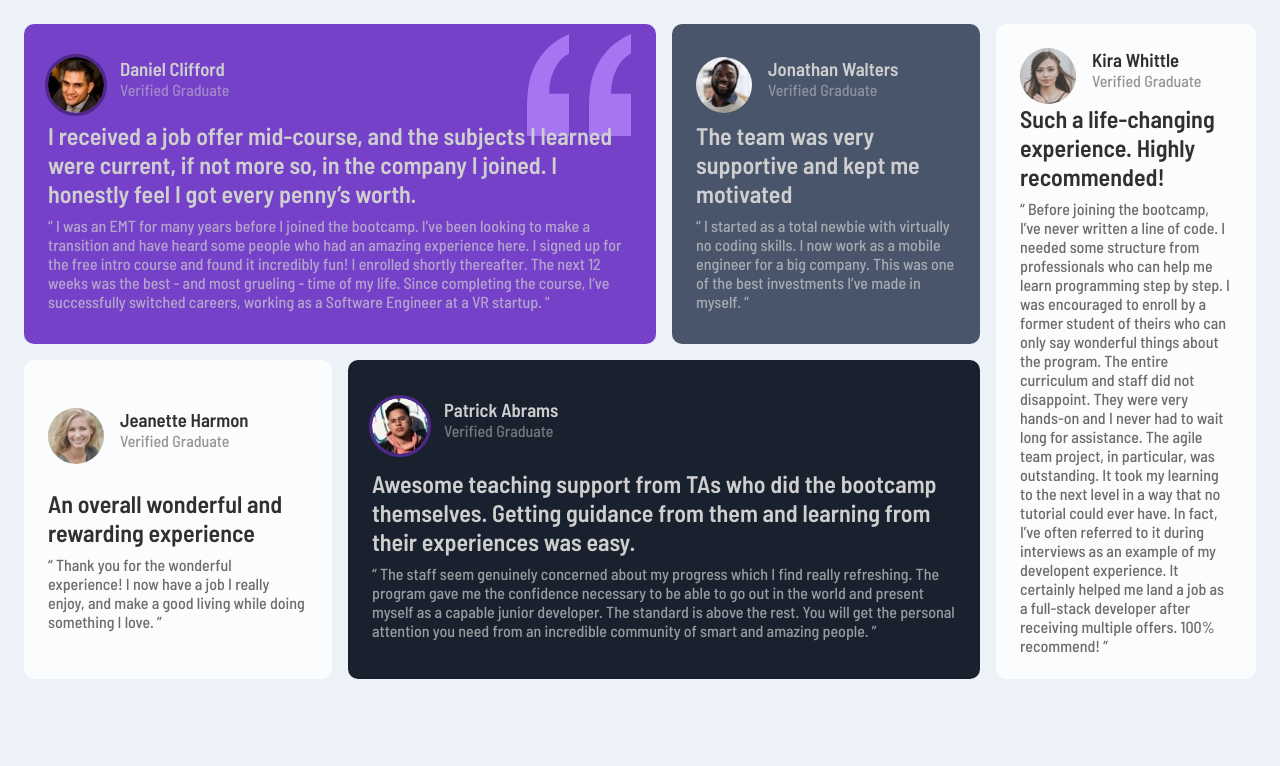
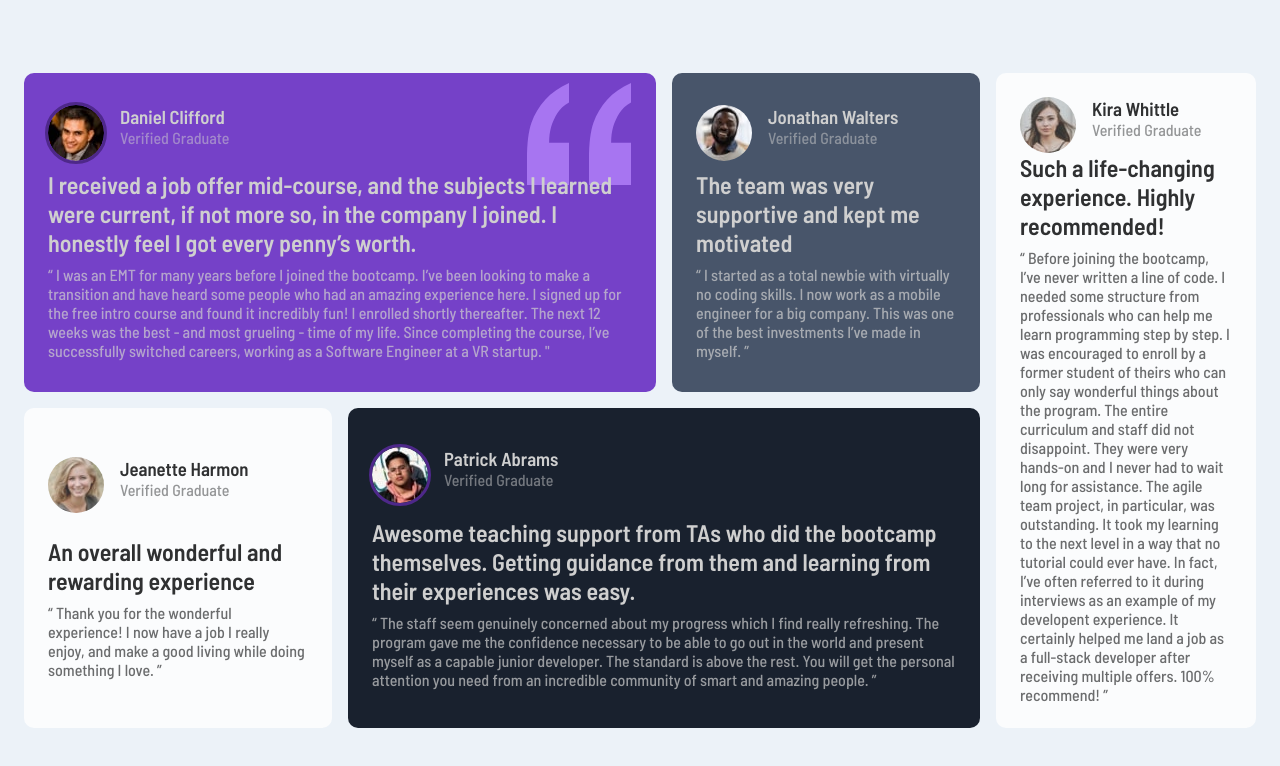
Before and after one commit to oseni99/Testimonials, a plain HTML site: page index.html in a window 1280 px wide. Drawn offline with Linux system fonts and the light colour scheme.

Commit message:
centered the page

```diff
--- a/css/styles.css
+++ b/css/styles.css
@@ -93,6 +93,11 @@ img {
 }
 
 @media screen and (min-width: 768px) {
+  body {
+    display: grid;
+    place-items: center;
+  }
+
   .card {
     display: grid;
     place-content: center;
@@ -102,7 +107,6 @@ img {
       "dw dw jw kw"
       "jh pa pa kw";
     gap: 1rem;
-    place-content: center;
   }
   .card-one {
     grid-area: dw;
```
